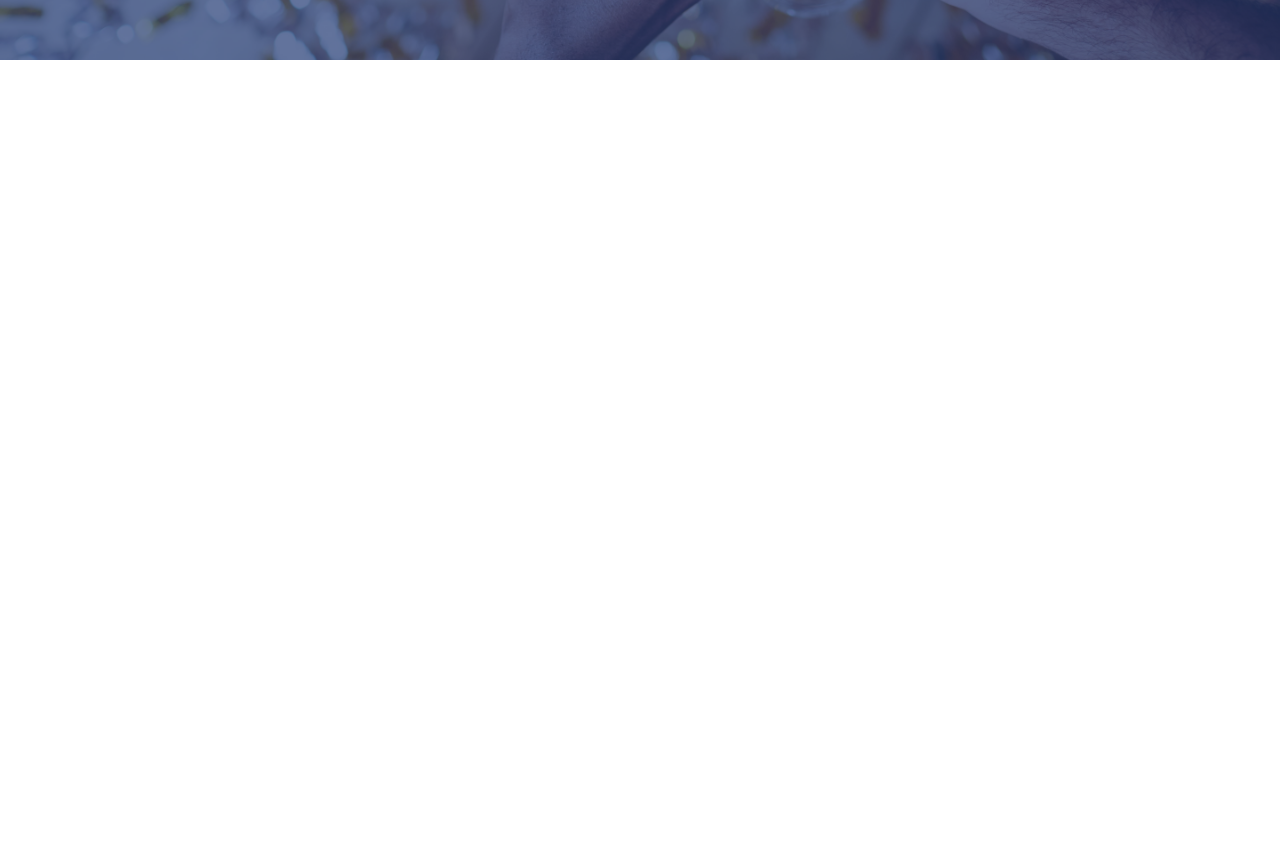
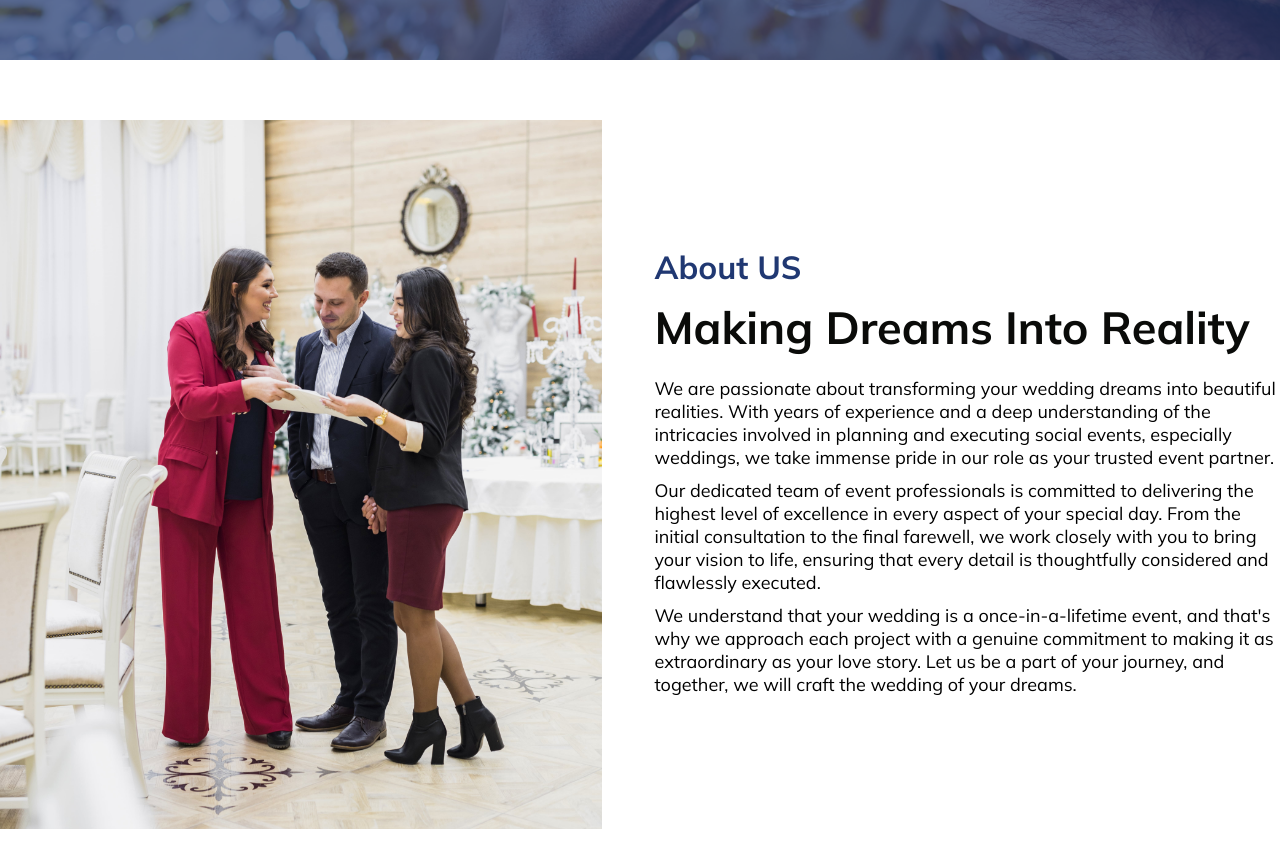
Before and after one commit to only1tarunno/job-project, a React (Vite) app: page / in a window 1280 px wide. Shown: the part 740-1608 px from the top of the page. Before the commit the page ends 800 px from the top, so only its background shows below. Built offline with nearby package versions, Linux system fonts and the light colour scheme.

Commit message:
about section is created

```diff
--- a/src/App.css
+++ b/src/App.css
@@ -56,3 +56,45 @@
   background-color: #ec1737;
   cursor: pointer;
 }
+
+/* about us section start here  */
+
+.about {
+  max-width: 1280px;
+  margin: 60px auto;
+  display: flex;
+  flex-direction: row;
+  justify-content: space-between;
+  align-items: center;
+  gap: 10;
+}
+.about-left {
+  width: 47%;
+}
+.about-left img {
+  width: 100%;
+  margin: 0 auto;
+}
+
+.about-right {
+  text-align: start;
+  width: 52%;
+  padding-left: 40px;
+}
+/* font-bold text-xl lg:text-3xl */
+h3 {
+  color: #203872;
+  font-weight: 700;
+  font-size: 32px;
+}
+
+h2 {
+  color: #0a0b09;
+  font-weight: 700;
+  font-size: 45px;
+  padding: 12px 0;
+}
+p {
+  font-size: 18px;
+  margin: 10px 0;
+}
--- a/src/App.jsx
+++ b/src/App.jsx
@@ -1,11 +1,13 @@
 import "./App.css";
 import "./AppResponsive.css";
+import About from "./Components/About";
 import Banner from "./Components/Banner";
 
 function App() {
   return (
     <>
       <Banner></Banner>
+      <About></About>
     </>
   );
 }
--- a/src/AppResponsive.css
+++ b/src/AppResponsive.css
@@ -7,6 +7,28 @@
   }
 }
 @media (max-width: 767px) {
+  .about {
+    flex-direction: column;
+    padding: 0 20px;
+  }
+  .about-left {
+    width: 100%;
+  }
+  .about-right {
+    text-align: center;
+    width: 100%;
+    padding-left: 0px;
+    padding-top: 40px;
+  }
+  h3 {
+    font-size: 24px;
+  }
+  h2 {
+    font-size: 36px;
+  }
+  p {
+    font-size: 16px;
+  }
 }
 @media (max-width: 575px) {
   .hero-content h1 {
--- /dev/null
+++ b/src/Components/About.jsx
@@ -0,0 +1,46 @@
+import aboutimg from "../assets/about.jpg";
+
+const About = () => {
+  return (
+    <div className="about">
+      <div className="about-left">
+        <img
+          data-aos="fade-up"
+          data-aos-duration="2000"
+          src={aboutimg}
+          alt=""
+        />
+      </div>
+      <div className="about-right">
+        <h3 data-aos="fade-up" data-aos-duration="500">
+          About US
+        </h3>
+        <h2 data-aos="fade-up" data-aos-duration="1000">
+          Making Dreams Into Reality
+        </h2>
+        <p data-aos="fade-up" data-aos-duration="1500">
+          We are passionate about transforming your wedding dreams into
+          beautiful realities. With years of experience and a deep understanding
+          of the intricacies involved in planning and executing social events,
+          especially weddings, we take immense pride in our role as your trusted
+          event partner.
+        </p>
+        <p data-aos="fade-up" data-aos-duration="2000">
+          Our dedicated team of event professionals is committed to delivering
+          the highest level of excellence in every aspect of your special day.
+          From the initial consultation to the final farewell, we work closely
+          with you to bring your vision to life, ensuring that every detail is
+          thoughtfully considered and flawlessly executed.
+        </p>
+        <p data-aos="fade-up" data-aos-duration="2500">
+          We understand that your wedding is a once-in-a-lifetime event, and
+          that&apos;s why we approach each project with a genuine commitment to
+          making it as extraordinary as your love story. Let us be a part of
+          your journey, and together, we will craft the wedding of your dreams.
+        </p>
+      </div>
+    </div>
+  );
+};
+
+export default About;
```
Also changed, not shown: public/event.json (added, +51 -0 lines).
